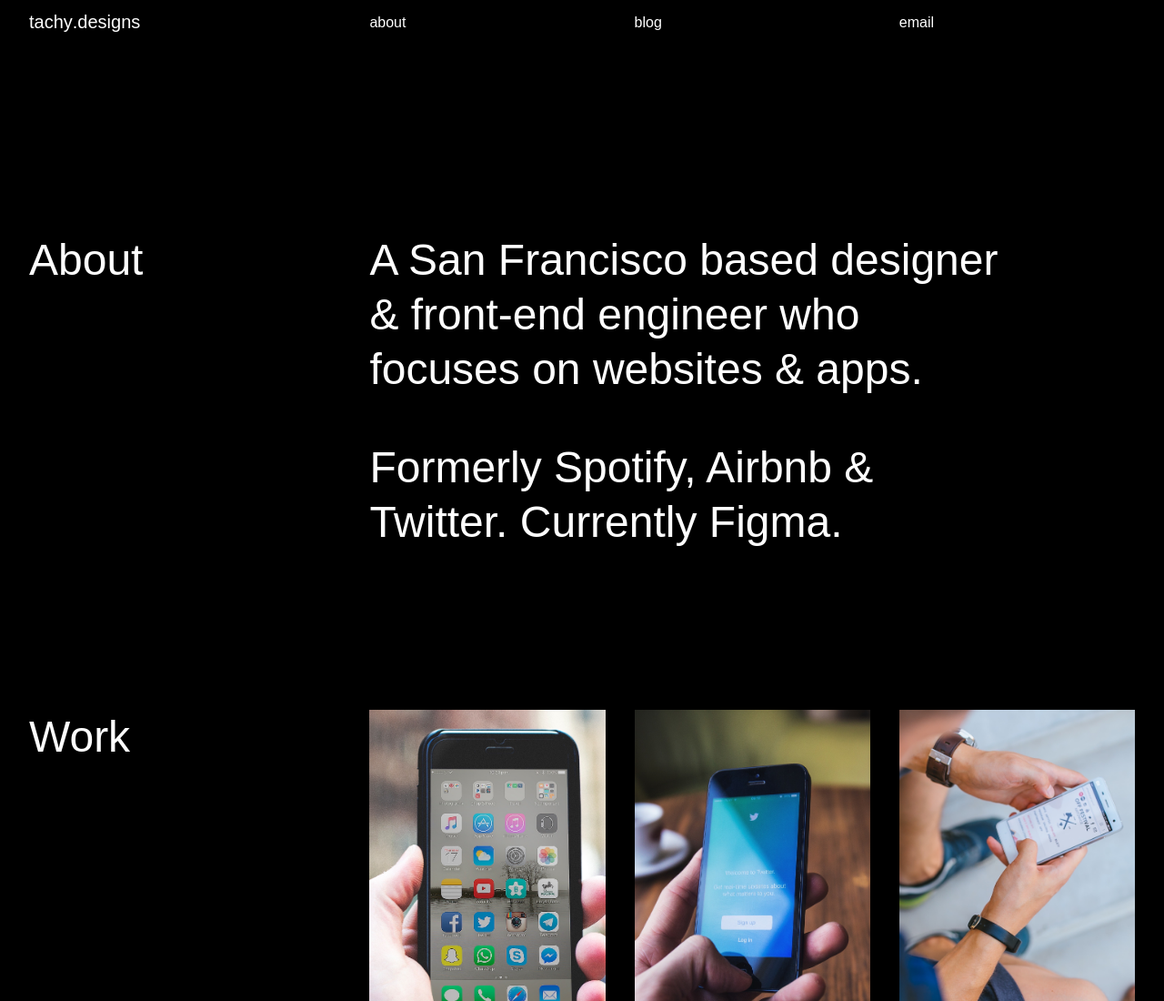
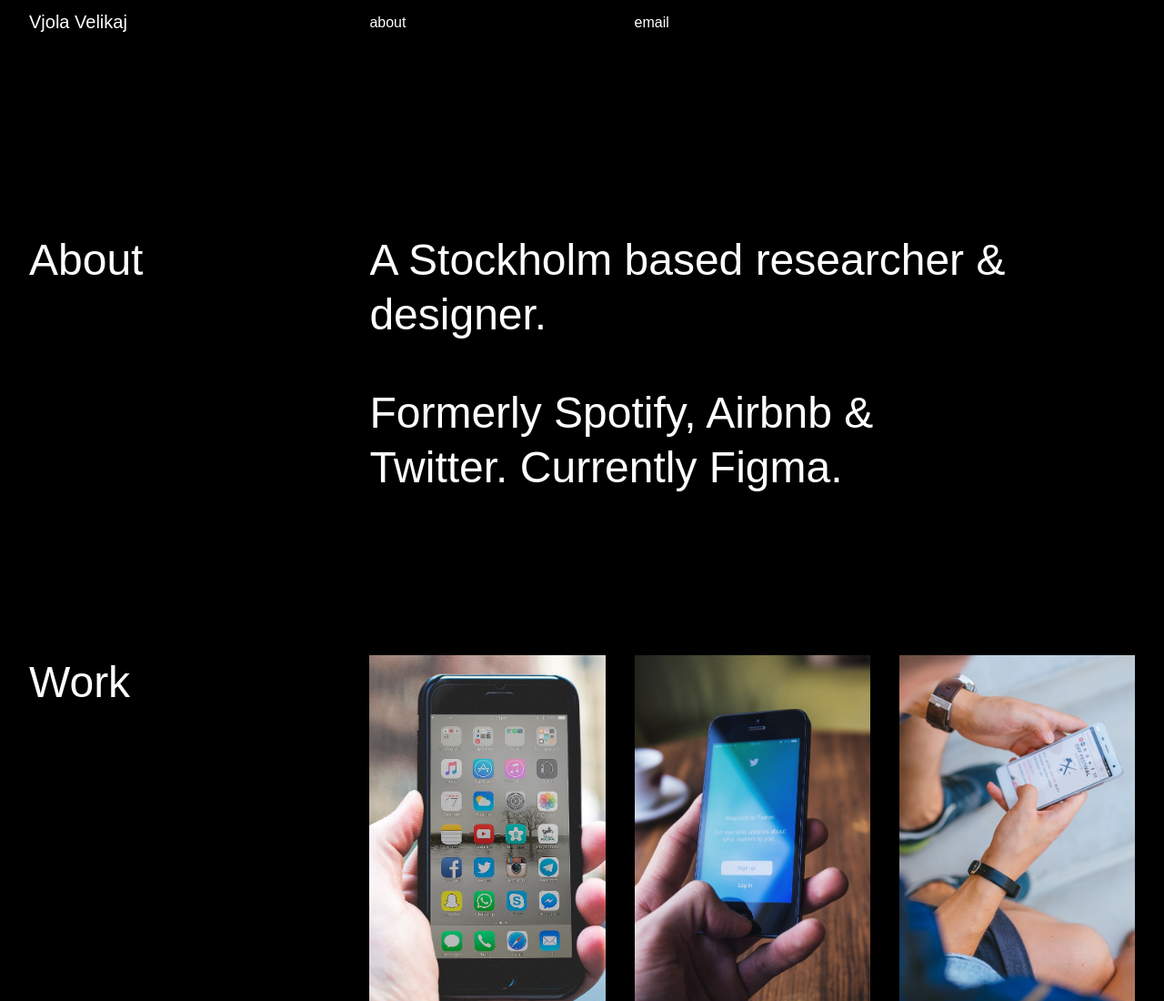
Before and after one commit to vjolavelikaj/vjolavelikaj.github.io, a plain HTML site: page index.html in a window 1280 px wide. Shown: the top 1100 px of the page at 91% size. Drawn offline with nearby package versions, Linux system fonts and the light colour scheme.

Commit message:
name change

```diff
--- a/index.html
+++ b/index.html
@@ -9,10 +9,10 @@
 <body class="avenir bg-black white">
   <header class="w-100 fixed z-2">
     <div class="mw9 ph3-l cf center">
-      <h1 class="w-30 fl mb0 ph3-l ph2 f4 fw3"><a href="" class="link white">t<span class="dib-l dib-m dn">achy</span>.designs</a></h1>
+      <h1 class="w-30 fl mb0 ph3-l ph2 f4 fw3"><a href="" class="link white">Vjola Velikaj</a></h1>
       <nav class="w-70 cf fl mt3 border-box">
         <a href="" class="fl ph3 link white w-third">about</a>
-        <a href="" class="fl ph3 link white w-third">blog</a>
+        <!-- <a href="" class="fl ph3 link white w-third">blog</a> -->
         <a href="" class="fl ph3 link white w-third">email</a>
       </nav>
     </div>
@@ -24,7 +24,7 @@
           <h2 class="fw3 f1-l f3-ns f5 lh-title mt0">About</h2>
         </section>
         <section class="fl w-60 cf ph3">
-          <p class="mt0 f1-l f3-ns f5 lh-title">A San Francisco based designer & front-end engineer who focuses on websites & apps.</p>
+          <p class="mt0 f1-l f3-ns f5 lh-title">A Stockholm based researcher & designer.</p>
           <p class="mt0 f1-l f3-ns f5 lh-title">Formerly Spotify, Airbnb & Twitter. Currently Figma.</p>
         </section>
       </div>
```
